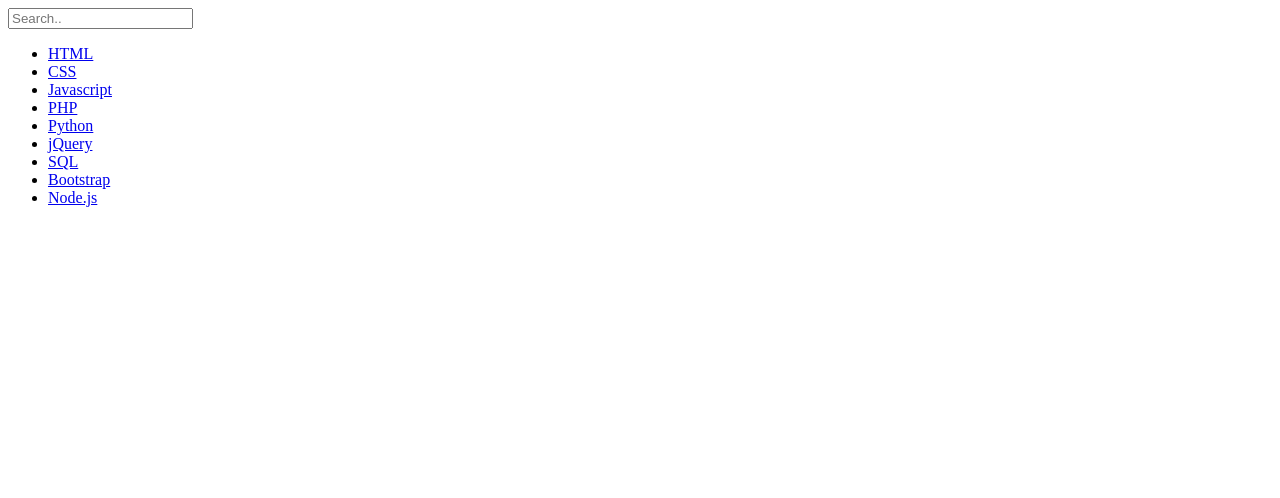
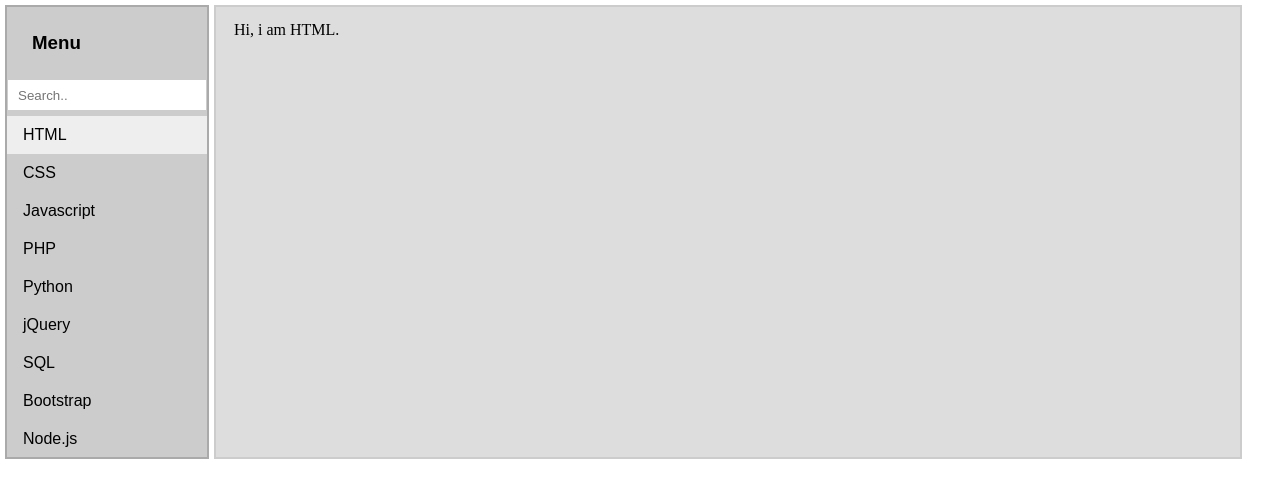
Before and after one commit to IgorSAssis/Css-Html-Practices, a plain HTML site: page MenuBarTest/searchMenu/index.html in a window 1280 px wide. Both pictures are taken after a click on the link "HTML". Drawn offline with Linux system fonts and the light colour scheme.

Commit message:
Creating one search menu with html and css

```diff
--- a/MenuBarTest/searchMenu/app.js
+++ b/MenuBarTest/searchMenu/app.js
@@ -0,0 +1,35 @@
+function myFunc(){
+
+    const input = document.getElementById("mySearch")
+    const filter = input.value.toUpperCase()
+    const ul = document.getElementById("menuBar")
+    const li = ul.getElementsByTagName("li")
+
+    for(let i = 0; i < li.length; i++){
+        const a = li[i].getElementsByTagName("a")[0]
+        console.log(a)
+        if(a.innerHTML.toUpperCase().indexOf(filter) > -1) {
+            li[i].style.display = ""
+        } else {
+            li[i].style.display = "none"
+        }
+    }
+}
+
+function changeContentToVisible(element, elementId) {
+
+    const menuItems = document.querySelectorAll("#menuBar li a")
+    const contents = document.getElementsByClassName("content")
+
+    for(let i = 0; i < menuItems.length;i++ ){
+        menuItems[i].style.backgroundColor = ""
+        menuItems[i].className = ""
+    }
+
+    for(let i = 0; i < contents.length; i++) {
+        contents[i].style.display = "none"
+    }
+
+    document.getElementById(elementId).style.display = "block"
+    element.className = "active"
+}
--- a/MenuBarTest/searchMenu/index.html
+++ b/MenuBarTest/searchMenu/index.html
@@ -1,30 +1,71 @@
 <!DOCTYPE html>
 <html lang="en">
+
 <head>
     <meta charset="UTF-8">
     <meta name="viewport" content="width=device-width, initial-scale=1.0">
     <title>Search menu</title>
     <link rel="stylesheet" href="styles.css" />
 </head>
+
 <body>
 
-    <input type="text" id="mySearch" onkeyup="myFunc()" placeholder="Search.." title="Type in a category" />
+    <div class="menu">
+        <h3>Menu</h3>
+        <input type="text" id="mySearch" onkeyup="myFunc()" placeholder="Search.." title="Type in a category" />
 
-    <ul id="menuBar">
+        <ul id="menuBar">
 
-        <li><a href="#">HTML</a></li>
-        <li><a href="#">CSS</a></li>
-        <li><a href="#">Javascript</a></li>
-        <li><a href="#">PHP</a></li>
-        <li><a href="#">Python</a></li>
-        <li><a href="#">jQuery</a></li>
-        <li><a href="#">SQL</a></li>
-        <li><a href="#">Bootstrap</a></li>
-        <li><a href="#">Node.js</a></li>
+            <li><a href="#" onclick="changeContentToVisible(this, 'HTML')">HTML</a></li>
+            <li><a href="#" onclick="changeContentToVisible(this, 'CSS')">CSS</a></li>
+            <li><a href="#" onclick="changeContentToVisible(this, 'Javascript')">Javascript</a></li>
+            <li><a href="#" onclick="changeContentToVisible(this, 'PHP')">PHP</a></li>
+            <li><a href="#" onclick="changeContentToVisible(this, 'Python')">Python</a></li>
+            <li><a href="#" onclick="changeContentToVisible(this, 'jQuery')">jQuery</a></li>
+            <li><a href="#" onclick="changeContentToVisible(this, 'SQL')">SQL</a></li>
+            <li><a href="#" onclick="changeContentToVisible(this, 'Bootstrap')">Bootstrap</a></li>
+            <li><a href="#" onclick="changeContentToVisible(this, 'NodeJs')">Node.js</a></li>
 
-    </ul>
+        </ul>
+    </div>
 
+    <div id="HTML" class="content">
+        <p> Hi, i am HTML.</p>
+    </div>
+
+    <div id="CSS" class="content">
+        <p> Hi, i am CSS.</p>
+    </div>
+
+    <div id="Javascript" class="content">
+        <p> Hi, i am Javascript.</p>
+    </div>
+
+    <div id="PHP" class="content">
+        <p> Hi, i am PHP.</p>
+    </div>
+
+    <div id="Python" class="content">
+        <p> Hi, i am Python.</p>
+    </div>
+
+    <div id="jQuery" class="content">
+        <p> Hi, i am jQuery.</p>
+    </div>
+
+    <div id="SQL" class="content">
+        <p> Hi, i am SQL.</p>
+    </div>
+
+    <div id="Bootstrap" class="content">
+        <p> Hi, i am Bootstrap.</p>
+    </div>
+
+    <div id="NodeJs" class="content">
+        <p> Hi, i am Node.js.</p>
+    </div>
 
     <script src="app.js"></script>
 </body>
+
 </html>
--- a/MenuBarTest/searchMenu/styles.css
+++ b/MenuBarTest/searchMenu/styles.css
@@ -0,0 +1,58 @@
+* {
+    margin: 0px;
+    padding: 0px;
+}
+
+.menu {
+    margin: 5px;
+    width: 200px;
+    height: 450px;
+    font-family: sans-serif;
+    background-color: #ccc;
+    float: left;
+    border: 2px solid #aaa;
+}
+
+.menu h3 {
+    margin: 0 auto;
+    padding: 25px;
+}
+
+.menu input {
+    width: 188px;
+    margin-bottom: 5px;
+    border: 1px solid #ccc;
+    height: 30px;
+    outline: none;
+    padding-left: 10px;
+}
+
+.menu ul li {
+    list-style-type: none;
+}
+
+.menu ul li a {
+    text-decoration-line: none;
+    display: block;
+    color: black;
+    padding: 10px 16px;
+}
+
+.menu ul li a.active,
+.menu ul li a:hover {
+background-color: #eee;
+}
+
+.content {
+    margin: 5px 0px;
+    float: left;
+    background-color: #ddd;
+    height: 450px;
+    width: 80%;
+    display: none;
+    border: 2px solid #ccc;
+}
+
+.content p {
+    padding: 14px 18px;
+}
```
